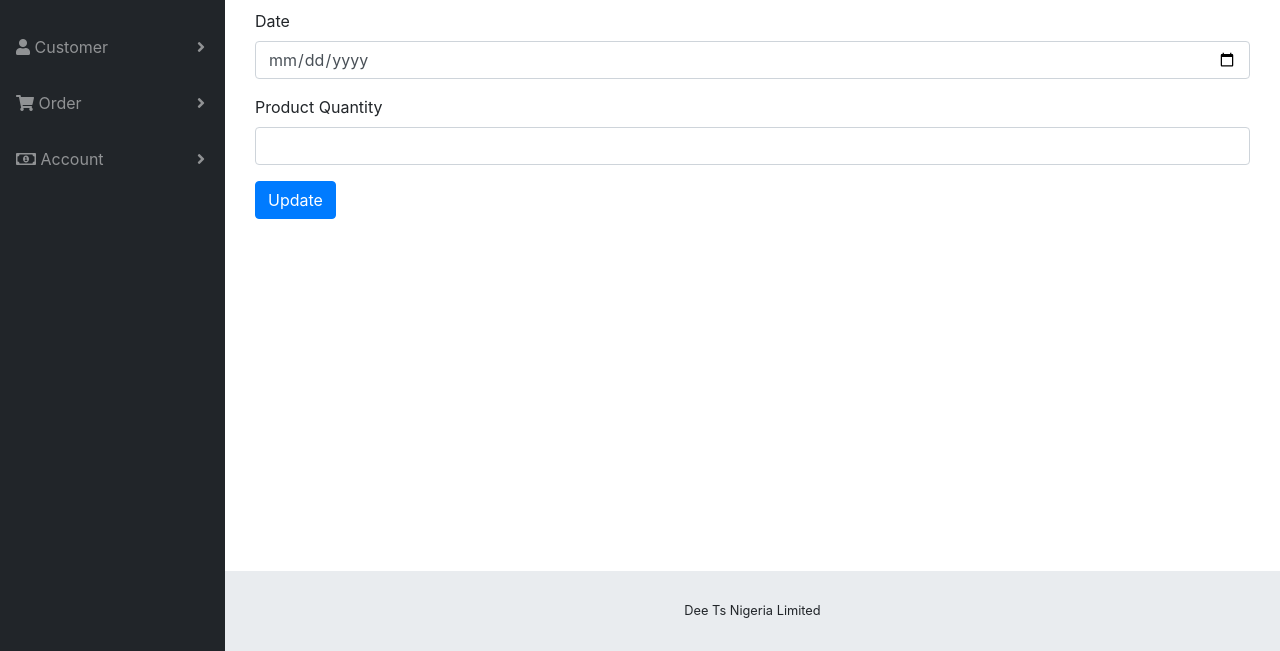
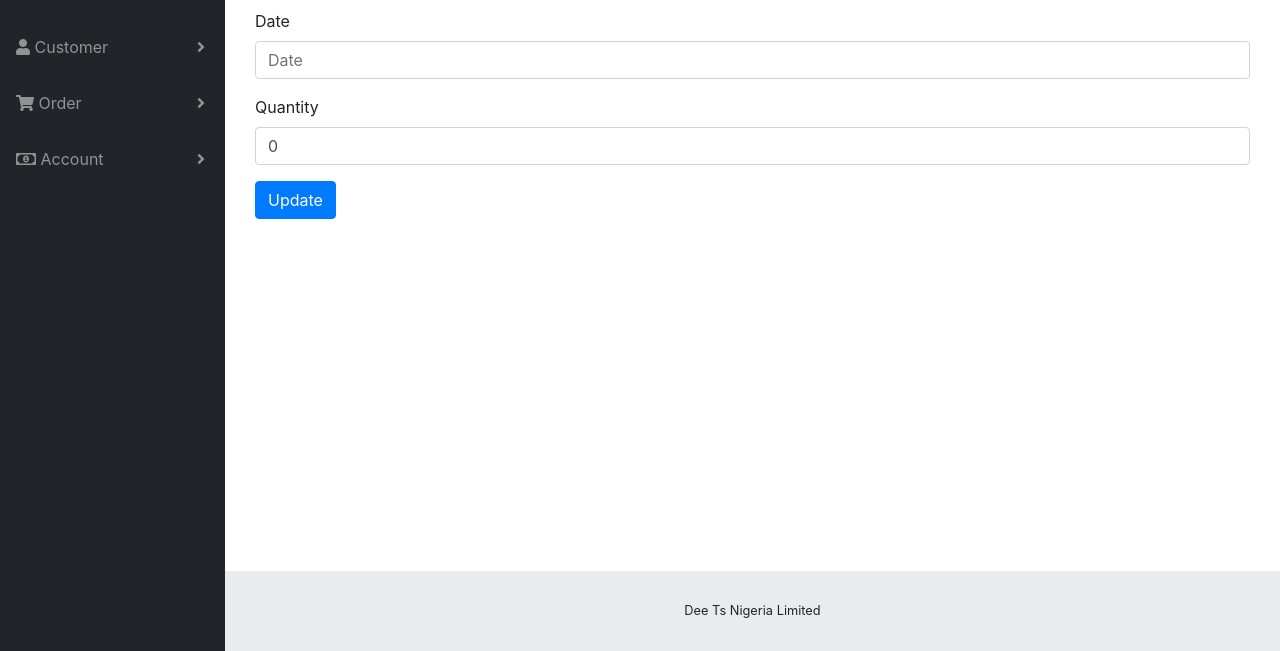
Before and after one commit to temi92/inventory_management, a Flask app: page /update_product in a window 1280 px wide. Shown: the part 149-800 px from the top of the page. Run offline with Flask 2, Linux system fonts and the light colour scheme; the visitor is signed in with stand-in values (Sample User, id 1); data that the repository does not hold is empty; some libraries are stand-ins or nearby versions.

Commit message:
updated repo

```diff
--- a/deets_nigeria/__init__.py
+++ b/deets_nigeria/__init__.py
@@ -10,8 +10,8 @@ basedir = os.path.abspath(os.path.dirname(__file__))
 
 app = Flask(__name__)
 app.config["SECRET_KEY"] = "secret_key"
-#app.config["SQLALCHEMY_DATABASE_URI"] = "postgres+psycopg2://postgres:folajoke92@localhost:5432/postgres1"
-app.config["SQLALCHEMY_DATABASE_URI"] = "postgres://bsahjytqgesxgp:f1e7df4254aa4c92972e98e1f1eba467edb151a0b00c95672fe38736e843473d@ec2-18-210-51-239.compute-1.amazonaws.com:5432/d6714i5vq189v1"
+app.config["SQLALCHEMY_DATABASE_URI"] = "postgres+psycopg2://postgres:folajoke92@localhost:5432/postgres1"
+#app.config["SQLALCHEMY_DATABASE_URI"] = "postgres://bsahjytqgesxgp:f1e7df4254aa4c92972e98e1f1eba467edb151a0b00c95672fe38736e843473d@ec2-18-210-51-239.compute-1.amazonaws.com:5432/d6714i5vq189v1"
 
 
 app.config[" SQLALCHEMY_TRACK_MODIFICATIONS "] = False
--- a/deets_nigeria/forms.py
+++ b/deets_nigeria/forms.py
@@ -3,6 +3,7 @@ from wtforms import StringField, IntegerField, SubmitField, FloatField, Password
 from wtforms.validators import DataRequired, ValidationError, InputRequired
 from wtforms.fields.html5 import DateField
 from deets_nigeria.models import Product, Customer
+from datetime import date
 
 
 
@@ -15,6 +16,15 @@ def customer_exist(form, field):
     customer_name = Customer.query.filter_by(name=form.name.data.lower()).first()
     if customer_name:
         raise ValidationError("{} already registered".format(form.name.data))
+
+
+def check_date(form, field):
+    current_date = date.today() #yy-mm-dd
+    print (current_date)
+    if (form.date.data > current_date):
+        raise ValidationError("cannot pick future date")
+
+
 
 
 class LoginForm(FlaskForm):
@@ -36,5 +46,5 @@ class CustomerForm(FlaskForm):
     phone_number = StringField("Phone number", validators=[DataRequired()])
 
 class UpdateProductForm(FlaskForm):
-    date = DateField("Date",format="%Y-%m-%d", validators=[DataRequired()])
     product_quantity = IntegerField("Product Quantity", validators=[DataRequired()])
+    date = DateField("Date",format="%Y-%m-%d", validators=[DataRequired(), check_date])
--- a/deets_nigeria/routes.py
+++ b/deets_nigeria/routes.py
@@ -2,7 +2,7 @@ from flask import render_template, flash, redirect,url_for, request,jsonify, ses
 from deets_nigeria.forms import WarehouseForm, CustomerForm, UpdateProductForm, LoginForm
 from deets_nigeria import app,db
 from deets_nigeria.models import Product, Customer, ProductInfo, Orders, OrderItem, Payment
-from deets_nigeria.utils import getOrderData, customerNamesforOrders
+from deets_nigeria.utils import getOrderData, customerNamesforOrders, daterange
 import json
 from sqlalchemy.exc import IntegrityError
 from datetime import datetime
@@ -194,9 +194,37 @@ def view_product():
         get_quantity = lambda x: ProductInfo.query.filter_by(id=x).first().quantity
         get_id = lambda x: x.id
 
+        products = Product.query.all()  # get all products registered.
+
+        product_names = list([p.product_name for p in products])
+
 
         if request.method == "POST":
 
+            #grab form data...
+            start_date = request.form["start_date"]
+            end_date = request.form["end_date"]
+            #convert to date time object
+            start_date = datetime.strptime(start_date, '%m/%d/%Y')
+            end_date = datetime.strptime(end_date, '%m/%d/%Y')
+
+
+            date_range = []
+            for dt in daterange(start_date, end_date):
+                date_range.append(dt.strftime('%m/%d/%Y'))
+
+            print (date_range)
+
+
+            product_name = request.form["selected_product"]
+
+            print(product_name)
+
+            return render_template("productbar_chart.html")
+
+
+
+            '''
             date = request.form["date"] #this is a str
             #convert to date object.
             date = datetime.strptime(date, '%m/%d/%Y')
@@ -216,7 +244,8 @@ def view_product():
                 v = map(get_id, v)
                 data[k] = sum(list(map(get_quantity, v)))
             return jsonify(data)
-        return render_template("view_product.html")
+            '''
+        return render_template("view_product.html",products=product_names)
     return render_template("login.html",form=g.login_form)
 
 
@@ -231,10 +260,14 @@ def update_product():
         products = Product.query.all() #get all products registered.
 
         product_names = list([p.product_name for p in products])
-        if form.validate_on_submit():
+        if request.method == "POST":
             product_name = request.form["selected_product"]
-            quantity = form.product_quantity.data
-            date = form.date.data
+
+
+            quantity = int(request.form["quantity"])
+            date = request.form["date"]
+            # convert to date object.
+            date = datetime.strptime(date, '%m/%d/%Y')
 
             product = Product.query.filter_by(product_name=product_name).first()
             #check if cell is NULL
@@ -251,7 +284,7 @@ def update_product():
             flash("{} : successfully added {} bags to warehouse ".format(product_name, quantity), "success")
             return redirect(url_for('update_product'))
 
-        return render_template("update_product.html", products=product_names, form=form)
+        return render_template("update_product.html", products=product_names)
     return render_template("login.html",form=g.login_form)
 
 
--- a/deets_nigeria/static/js/main.js
+++ b/deets_nigeria/static/js/main.js
@@ -7,12 +7,36 @@ $(document).ready(function () {
     $("#view_order_tables").DataTable();
 
 
+    var errorInForm = false;
+
+    $("#start_date").hide();
+    $("#end_date").hide();
+
+
+
      // get date ...
-     //this is for manage_product_1.html...
 
-    $("#datepicker").datepicker({onSelect: function(dateText, inst) {
+    $("#start_datepicker").datepicker({onSelect: function(dateText, inst) {
+        // we need to send this date to back-end..
         // we need to send this date to back-end..
 
+         var selectedDate = $(this).datepicker("getDate");
+         if (selectedDate > new Date())
+          {
+
+               $("#start_date").show();
+                errorInForm=true;
+
+          }
+
+          else
+          {
+                $("#start_date").hide();
+                errorInForm = false;
+
+          }
+
+        /*
         $.ajax({
 
             type: "POST",
@@ -40,12 +64,52 @@ $(document).ready(function () {
             },
 
         });
+        */
 
     }
     });
 
 
 
+    $("#end_datepicker").datepicker({onSelect: function(dateText, inst) {
+
+        // we need to send this date to back-end..
+
+         var selectedDate = $(this).datepicker("getDate");
+         if (selectedDate > new Date())
+          {
+
+               $("#end_date").show();
+                errorInForm=true;
+
+          }
+
+          else
+          {
+                $("#end_date").hide();
+                errorInForm = false;
+
+          }
+
+
+    }
+    });
+
+
+    //intercept form from submitting if error flag is true.
+
+    $("#view_product").submit(function (e){
+        if (errorInForm){
+            e.preventDefault();
+
+        }
+
+
+
+
+    })
+
+
 
 
 
--- a/deets_nigeria/templates/index.html
+++ b/deets_nigeria/templates/index.html
@@ -33,6 +33,7 @@
 
    <!--Jquery ui css-->
   <link rel="stylesheet" href="//code.jquery.com/ui/1.12.1/themes/base/jquery-ui.css">
+  <script src="https://cdn.plot.ly/plotly-latest.min.js"></script>
 
 
 
--- a/deets_nigeria/templates/update_product.html
+++ b/deets_nigeria/templates/update_product.html
@@ -1,6 +1,63 @@
 {% extends "index.html" %}
 {% import "bootstrap/wtf.html" as wtf %}
 
+
+
+
+{% block script %}
+{{ super() }}
+
+
+<script>
+    $(document).ready(function(){
+
+        var errorInForm = false;
+        $(".text-danger").hide();
+
+        $("#Date").datepicker({onSelect: function(dateText, inst)
+
+                {
+
+                   var selectedDate = $(this).datepicker("getDate");
+                   if (selectedDate > new Date())
+                   {
+
+                   $(".text-danger").show();
+
+
+                    errorInForm=true;
+
+                   }
+
+                   else
+                   {
+                    $(".text-danger").hide();
+                    errorInForm = false;
+
+                   }
+
+
+                }
+            });
+
+
+        $("form").on("submit", function(event){
+            if (errorInForm === true){
+                event.preventDefault();
+
+            }
+
+
+        });
+
+
+    });
+
+
+</script>
+
+
+{% endblock script %}
 
 {% block content %}
 
@@ -15,9 +72,26 @@
                         {% endfor %}
                     </select>
                 </div>
+
+
+
                 <div class="form-group">
-                    <div> {{wtf.quick_form(form) }}</div>
+                    <label for="Date">Date</label>
+                    <input type="text" class="form-control" id="Date" placeholder="Date" name="date" required>
+                    <span class="text-danger">Invalid date entry </span>
+
                 </div>
+
+
+
+
+                <div class="form-group">
+                    <label for="quantity">Quantity</label>
+                    <input type="number" id="quantity" name="quantity" class="form-control quantity"  min="0" value="0" required/>
+                </div>
+
+
+
                 <div class="form-group"> <input type="submit" class="btn btn-primary" value="Update"/>
 
                 </div>
--- a/deets_nigeria/utils.py
+++ b/deets_nigeria/utils.py
@@ -1,4 +1,5 @@
 from deets_nigeria.models import Customer,Orders
+from datetime import timedelta, date
 
 def getOrderData(customer_name, filter=False):
     """
@@ -34,3 +35,8 @@ def customerNamesforOrders(filter=False):
     customer_names = set([Customer.query.filter_by(id=customer).first().name for customer in customers])
 
     return customer_names
+
+
+def daterange(date1, date2):
+    for n in range(int((date2-date1).days)+1):
+        yield date1 + timedelta(n)
```
Also changed, not shown: deets_nigeria/templates/add_order.html (+32 -0 lines), deets_nigeria/templates/add_payment.html (+37 -1 lines), deets_nigeria/templates/productbar_chart.html (added, +35 -0 lines), deets_nigeria/templates/view_product.html (+30 -1 lines).
